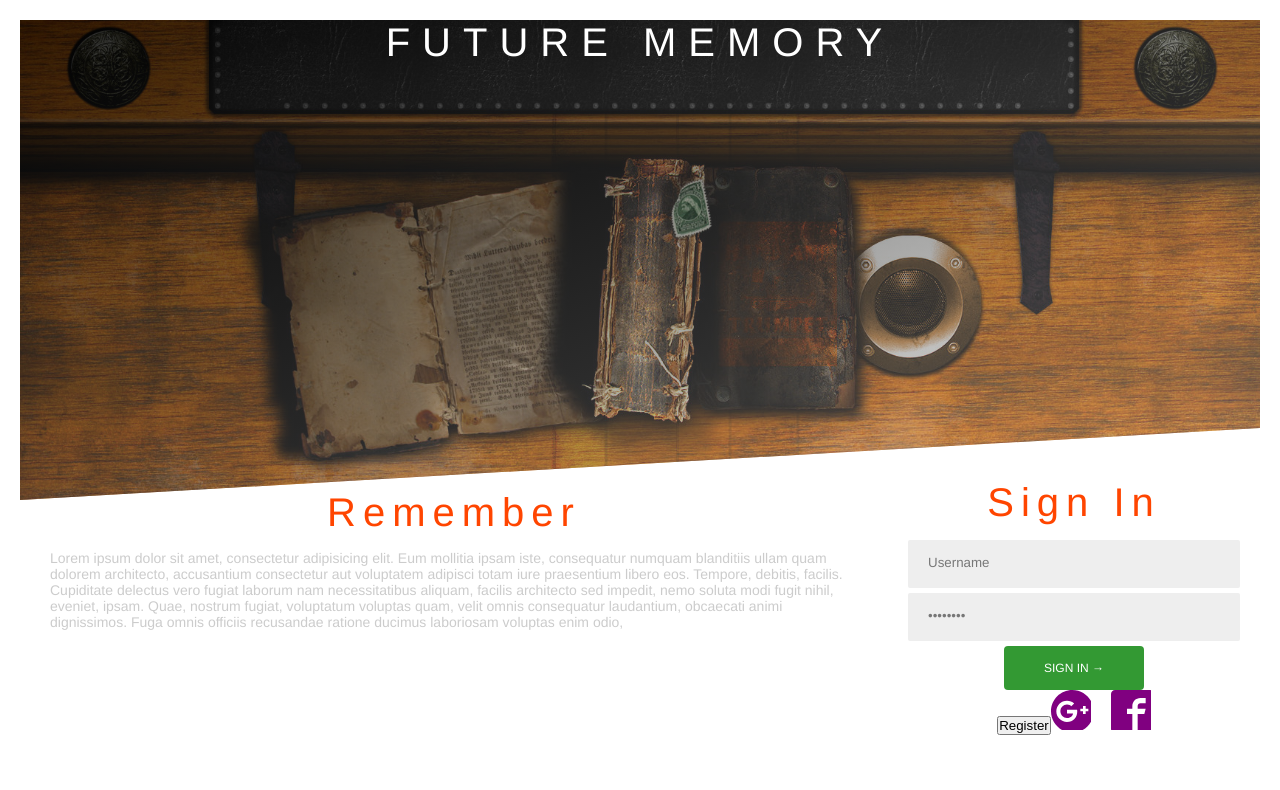
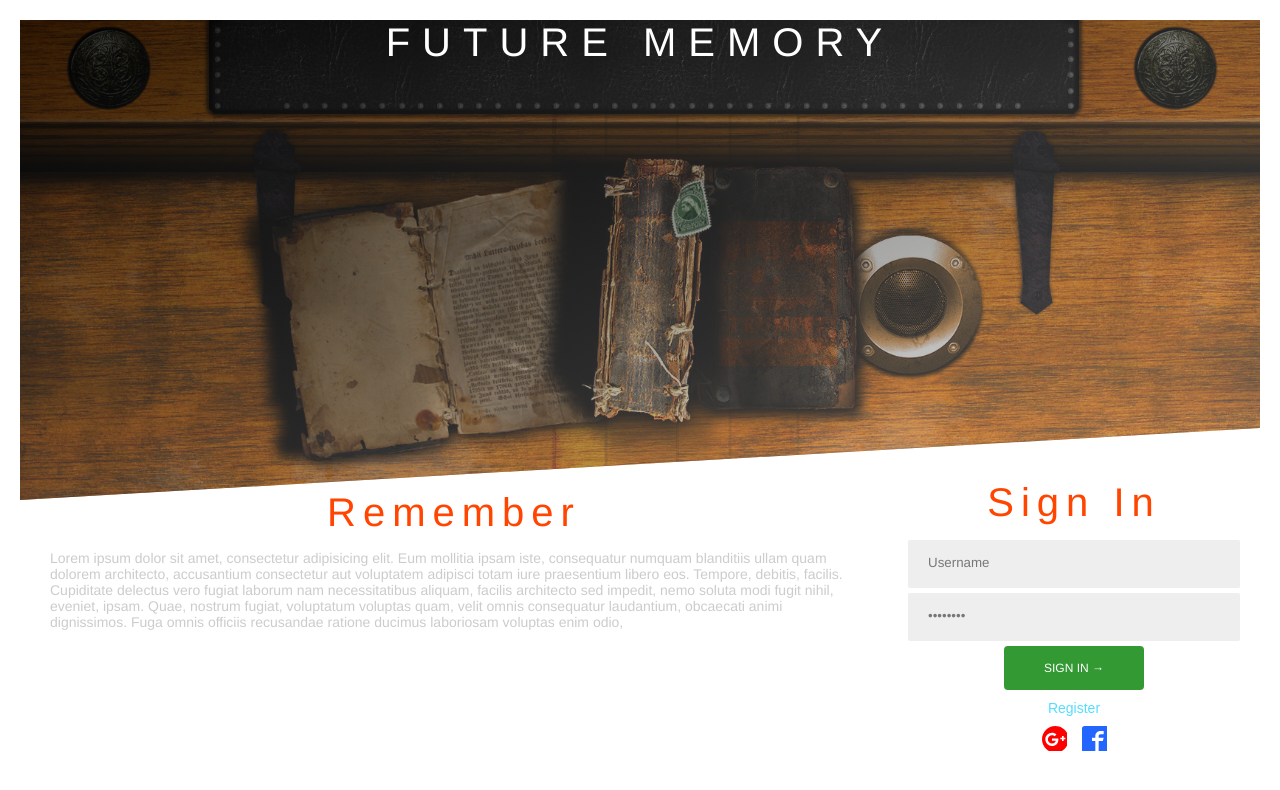
Before and after one commit to NickAMars/Remember, a React (Create React App) app in the folder client/: page / in a window 1280 px wide. Shown: the top 790 px of the page. Built offline with nearby package versions, Linux system fonts and the light colour scheme; no server answers.

Commit message:
changing the button style of the svg

```diff
--- a/client/src/style/css/main.css
+++ b/client/src/style/css/main.css
@@ -164,6 +164,19 @@ body {
   font-size: 1.4rem;
   text-transform: uppercase;
   color: #ccc; }
+  .btn__register {
+    font-size: 1.4rem;
+    background-color: transparent;
+    border: none;
+    margin: auto;
+    display: block;
+    color: #5DF;
+    padding: 1rem 0; }
+  .btn__register:hover {
+    color: #57F;
+    cursor: pointer; }
+  .btn__register:focus {
+    outline: none; }
   .btn__add {
     font-size: 3rem;
     background-color: #ff4500;
@@ -237,14 +250,15 @@ body {
   color: #fff; }
 
 .btnA__svg {
-  width: 100%;
-  height: 100%; }
+  display: inline-block;
+  width: 2.5rem;
+  height: 2.5rem; }
   .btnA__svg:not(:last-child) {
-    margin-right: 2rem; }
-  .btnA__svg svg {
-    width: 4rem;
-    height: 4rem;
-    fill: purple; }
+    margin-right: 1.5rem; }
+  .btnA__svg--google {
+    fill: #F00; }
+  .btnA__svg--facebook {
+    fill: #26F; }
 
 .formA {
   flex: 0 1 30%;
--- a/client/src/style/scss/component/_button.scss
+++ b/client/src/style/scss/component/_button.scss
@@ -2,6 +2,23 @@
   font-size: 1.4rem;
   text-transform: uppercase;
   color: #ccc;
+  &__register{
+    font-size: 1.4rem;
+    background-color: transparent;
+    border:none;
+    margin: auto;
+    display:block;
+    // margin-right: 2rem;
+    color: #5DF;
+    padding:  1rem 0;
+  }
+  &__register:hover{
+    color:#57F;
+    cursor: pointer;
+  }
+  &__register:focus{
+    outline:none;
+  }
   &__add{
     font-size: 3rem;
     background-color: #ff4500;
@@ -95,16 +112,18 @@
     color: #fff;
   }
   &__svg{
-    width:100%;
-    height:100%;
+    display: inline-block;
+    width:2.5rem;
+    height: 2.5rem;
     &:not(:last-child){
-      margin-right: 2rem;
+      margin-right: 1.5rem;
     }
-    // height: 3rem;
-    svg {
-      width:4rem;
-      height: 4rem;
-      fill: purple;
+
+    &--google{
+      fill: #F00;
+    }
+    &--facebook{
+     fill: #26F;
     }
   }
 }
```
